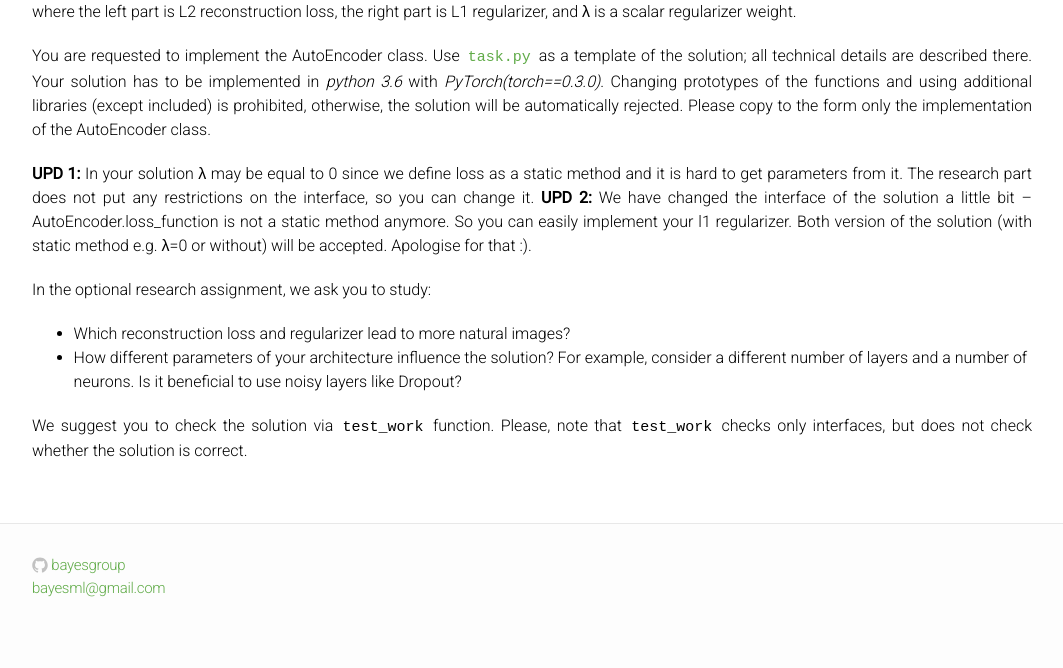
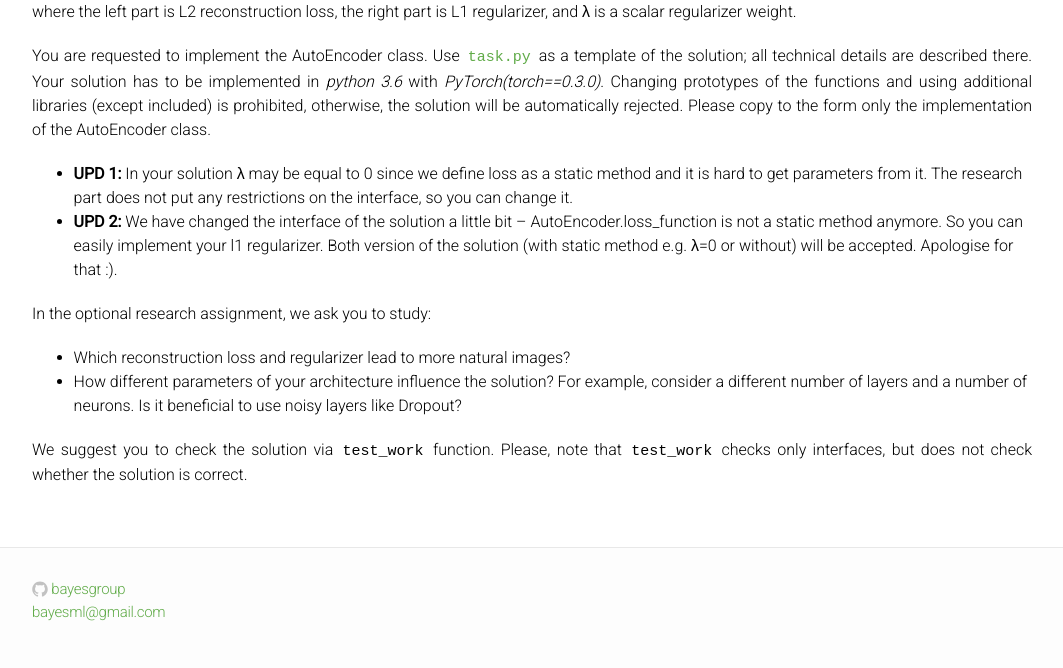
Before and after one commit to bayesgroup/bayesgroup.github.io, a Jekyll site: the page built from deepbayes-school/2018/task/description.md, in a window 1280 px wide. Shown: the part 839-1507 px from the top of the page, without its empty margins (108-1171 px from the left). Built offline with Jekyll 4.4.1, drawn with Linux system fonts in a browser that asks for light colours; our own code applies the rules of GitHub Pages for plain Markdown files; before the commit the page ends 1483 px from its top, so only the background shows below that.

```diff
--- a/deepbayes-school/2018/task/description.md
+++ b/deepbayes-school/2018/task/description.md
@@ -18,8 +18,8 @@ Your solution has to be implemented in _python 3.6_ with _PyTorch(torch==0.3.0)_
 Changing prototypes of the functions and using additional libraries (except included) is prohibited, otherwise, the solution will be automatically rejected.
 Please copy to the form only the implementation of the AutoEncoder class.
 
-**UPD 1:** In your solution λ may be equal to 0 since we define loss as a static method and it is hard to get parameters from it. The research part does not put any restrictions on the interface, so you can change it.
-**UPD 2:** We have changed the interface of the solution a little bit -- AutoEncoder.loss_function is not a static method anymore. So you can easily implement your l1 regularizer. Both version of the solution (with static method e.g. λ=0 or without) will be accepted. Apologise for that :).
+- **UPD 1:** In your solution λ may be equal to 0 since we define loss as a static method and it is hard to get parameters from it. The research part does not put any restrictions on the interface, so you can change it.
+- **UPD 2:** We have changed the interface of the solution a little bit -- AutoEncoder.loss_function is not a static method anymore. So you can easily implement your l1 regularizer. Both version of the solution (with static method e.g. λ=0 or without) will be accepted. Apologise for that :).
 
 
 In the optional research assignment, we ask you to study:
```
